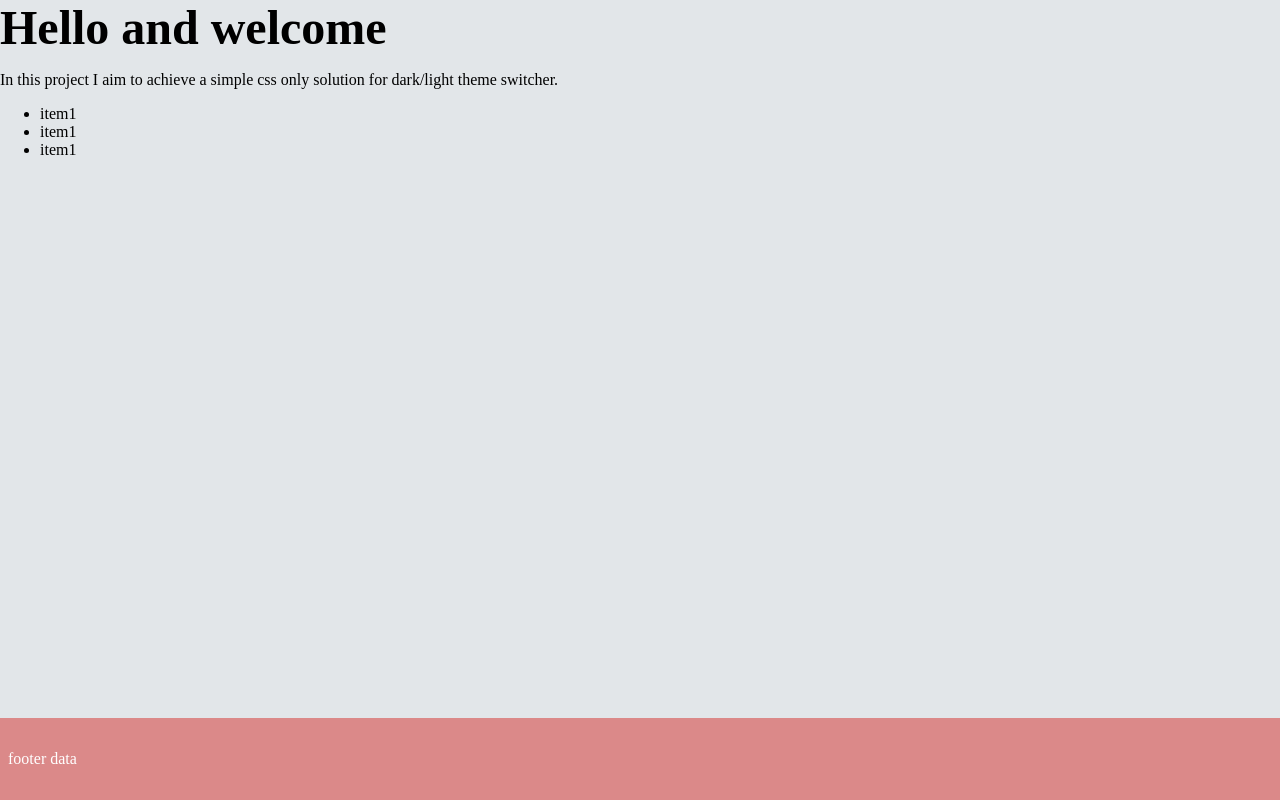
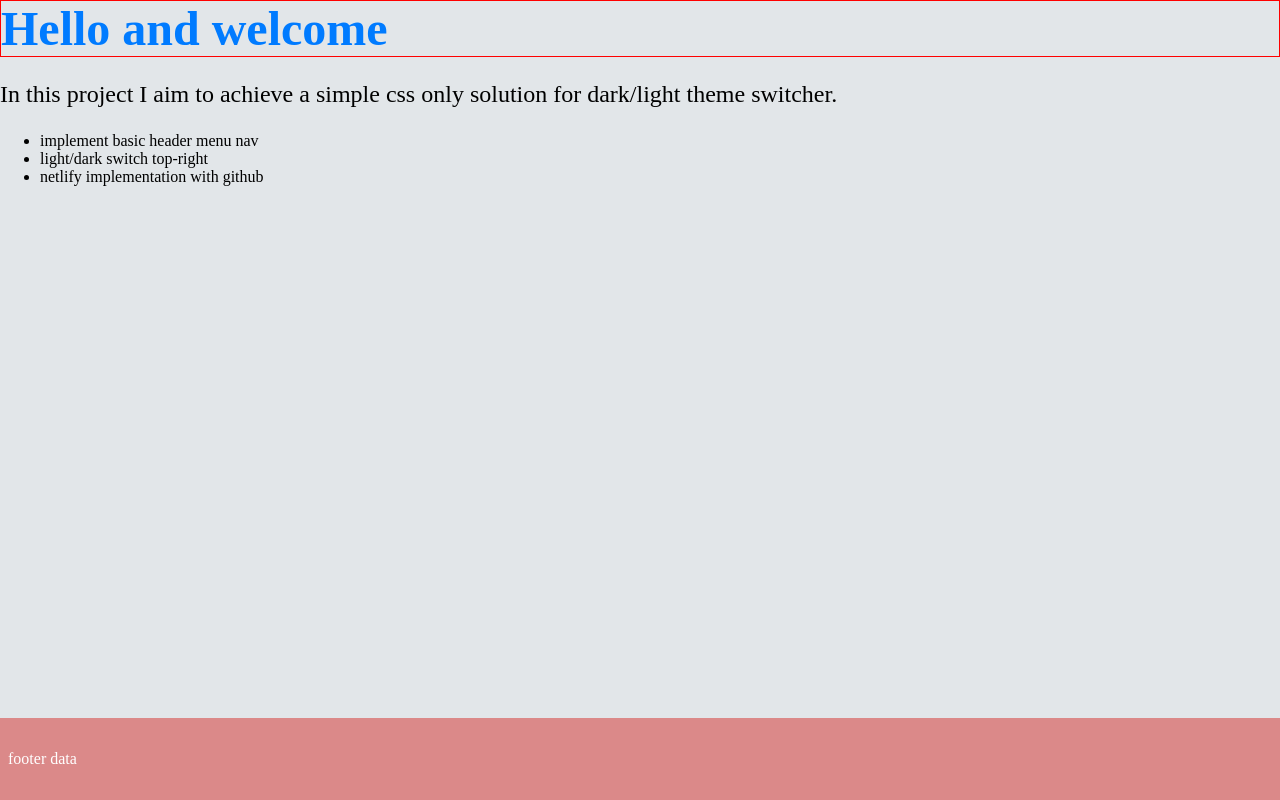
Before and after one commit to alinbumbes/vanillaLightDarkStarterKit, a website: page index.html in a window 1280 px wide. Drawn offline with Linux system fonts and the light colour scheme.

Commit message:
working on header

```diff
--- a/index.html
+++ b/index.html
@@ -15,10 +15,11 @@
         <p class="fs-lg">In this project I aim to achieve a simple css only solution for dark/light theme switcher. </p>
 
         <ul>
-            <li>item1</li>
-            <li>item1</li>
-            <li>item1</li>
+            <li>implement basic header menu nav</li>
+            <li>light/dark switch top-right</li>
+            <li>netlify implementation with github</li>
         </ul>
+
     </main>
     <footer>footer data</footer>
 </body>
--- a/package.json
+++ b/package.json
@@ -5,8 +5,8 @@
   "main": "script.js",
   "scripts": {
     "test": "echo \"Error: no test specified\" && exit 1",
-    "build:css": "postcss src/style.css -o style.min.css",
-    "watch:css": "postcss src/style.css -o style.min.css -w"
+    "build:css": "postcss src/input.css -o style.min.css",
+    "watch:css": "postcss src/input.css -o style.min.css -w"
   },
   "repository": {
     "type": "git",
--- a/postcss.config.js
+++ b/postcss.config.js
@@ -2,6 +2,6 @@ module.exports = {
     plugins: [
         require("postcss-import"),
         // require("postcss-preset-env")({ stage: 2 }),
-        require('cssnano'),
+        // require('cssnano')
     ],
 };
--- a/src/css-part/layout.css
+++ b/src/css-part/layout.css
@@ -9,19 +9,21 @@ body {
   grid-template-columns: 1fr;
   grid-template-rows: 1fr auto;
   height: 100vh;
-}
 
-.ab-layout > main {
+  & main {
     background-color: var(--bg-main);
   }
 
-.ab-layout > footer {
+  & footer {
     background-color: var(--bg-footer);
     padding: 2rem 0.5rem;
     color: #fff;
   }
+}
+
 .h1 {
   font-size: 3rem;
   margin: 0;
   padding: 0;
+  border:1px solid red;
 }
--- /dev/null
+++ b/src/input.css
@@ -0,0 +1,10 @@
+/* basic root vars reset and layout */
+@import "css-part/var.css";
+@import "css-part/layout.css";
+
+/* components */
+
+@import "css-part/header.css";
+
+/* utilities */
+@import "css-part/utils.css";
--- a/src/style.css
+++ /dev/null
@@ -1,2 +0,0 @@
-@import "css-part/var.css";
-@import "css-part/layout.css";
```
Also changed, not shown: src/css-part/header.css (added), style.min.css. Lines whose indentation alone changed are shown as unchanged.
